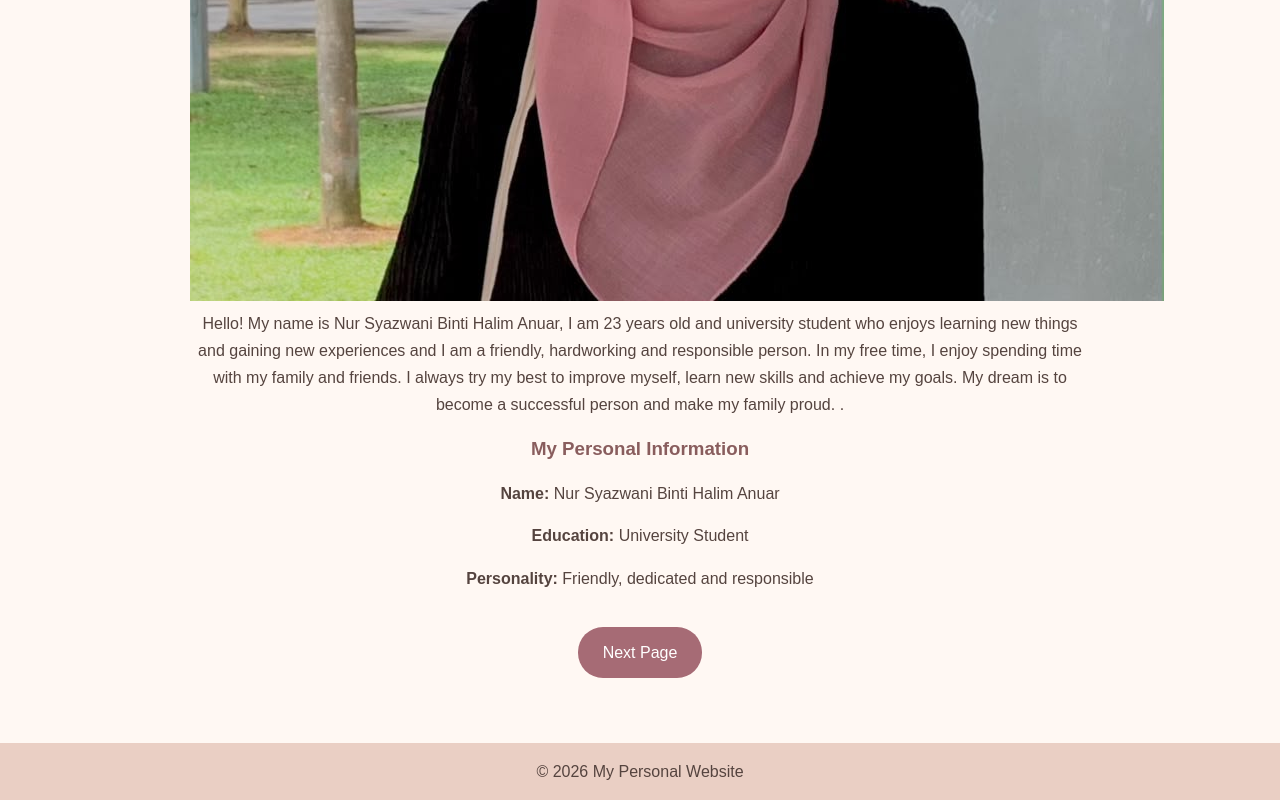
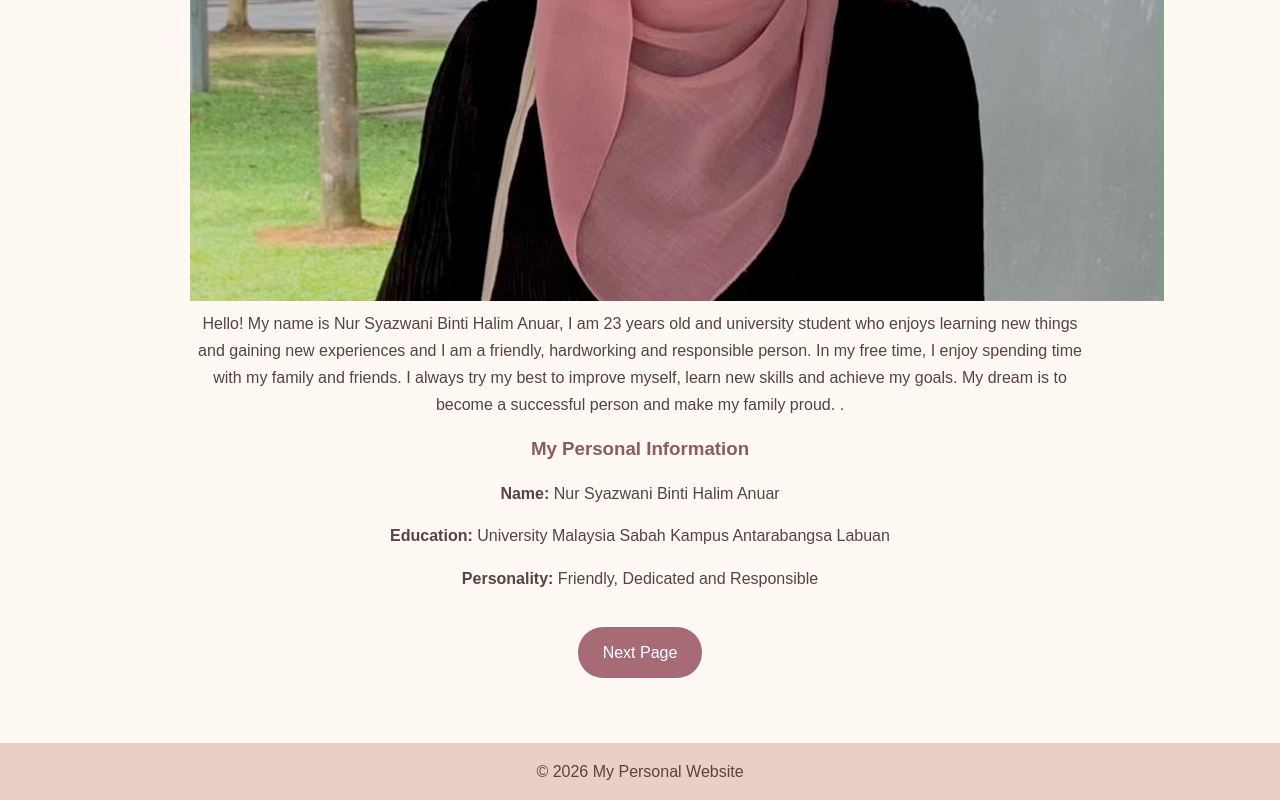
Before and after one commit to Shazzy683/my-website, a plain HTML site: page about.html in a window 1280 px wide. Shown: the part 686-1486 px from the top of the page. Drawn offline with Linux system fonts and the light colour scheme.

Commit message:
Revise about.html with updated content
Updated personal information and improved formatting.

```diff
--- a/about.html
+++ b/about.html
@@ -35,8 +35,8 @@
         <h3>My Personal Information</h3>
 
         <p><b>Name:</b> Nur Syazwani Binti Halim Anuar</p>
-        <p><b>Education:</b> University Student</p>
-        <p><b>Personality:</b> Friendly, dedicated and responsible</p>
+        <p><b>Education:</b> University Malaysia Sabah Kampus Antarabangsa Labuan</p>
+        <p><b>Personality:</b> Friendly, Dedicated and Responsible</p>
 
         <a href="hometown.html" class="btn">Next Page</a>
     </main>
```
